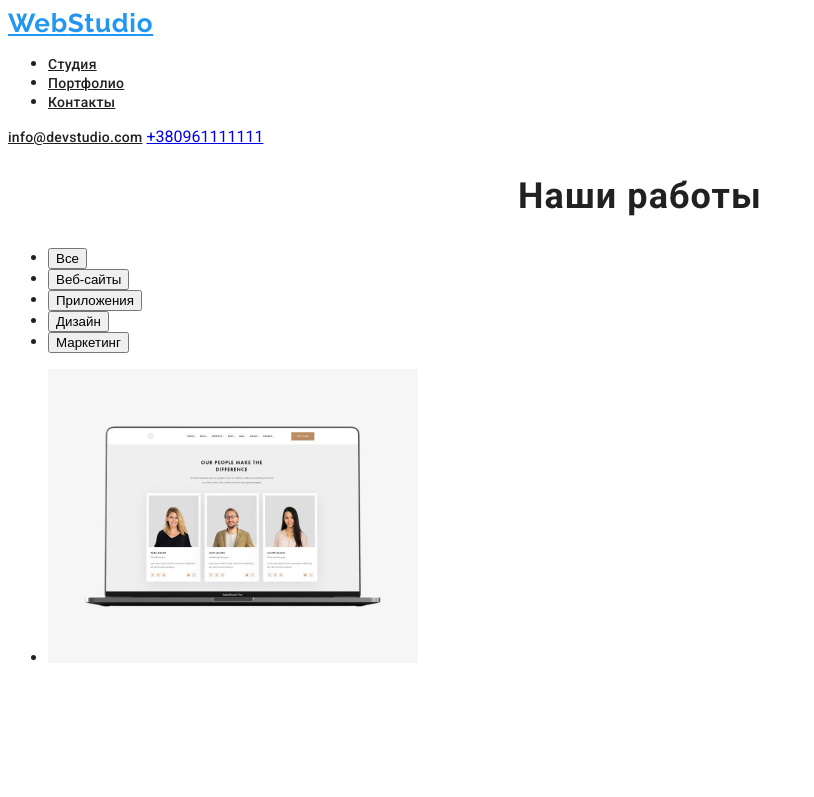
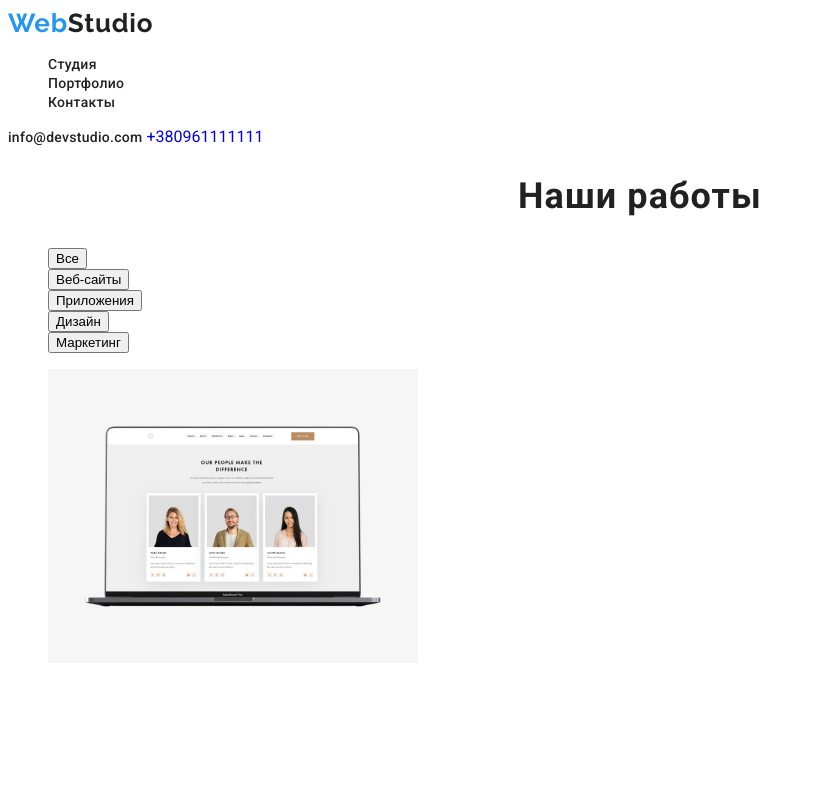
Before and after one commit to katerynakalenyk/goit-markup-hw-02-, a plain HTML site: page portfolio.html in a window 1280 px wide. Shown: the top 797 px of the page, without its empty margins (0-814 px from the left). Drawn offline with Linux system fonts and the light colour scheme.

Commit message:
dots:none
списки без точек, ссылки без подчеркиваний

```diff
--- a/css/styles.css
+++ b/css/styles.css
@@ -2,8 +2,16 @@ body{
     font-family: "Roboto", sans-serif;
     color: #212121;
 }
+
+a{
+    text-decoration: none;
+}
+li{
+    list-style-type: none;
+}
 /*цвет лого*/
-.logo-link{
+.logo
+{
     font-family: "Raleway",sans-serif;
     font-style: normal;
     font-weight: 400;
@@ -12,9 +20,14 @@ body{
     letter-spacing: 0.03em;
     color: #2196F3;
 }
-.logo-link:hover,
-.logo-link:focus{
-    color:  #2196F3;
+.logo-link{
+    font-family: "Raleway",sans-serif;
+    font-style: normal;
+    font-weight: 400;
+    font-size: 26px;
+    line-height: 1,192;
+    letter-spacing: 0.03em;
+    color: #212121;
 }
 
 .navigation-list-link{
@@ -53,12 +66,8 @@ body{
 }
 .hero{
     /* Bg */
-position: absolute;
-width: 1600px;
-height: 600px;
 left: 0px;
 top: 80px;
-
 background: #2F303A;
 }
 .hero-title{
@@ -84,7 +93,6 @@ background: #2F303A;
     align-items: center;
     text-align: center;
     letter-spacing: 0.06em;
-    color: #FFFFFF;
 }
 
 h1, h2, h3, h4 {
--- a/portfolio.html
+++ b/portfolio.html
@@ -14,13 +14,13 @@
 <body>
     <header class="main-header">
         <nav class="navigation">
-            <a class="logo-link" href="/"><span>Web</span>Studio</a>
+            <a class="logo-link" href="./index.html"><span class="logo">Web</span>Studio</a>
             <ul class="navigation-list">
                 <li class="navigation-list-item">
-                    <a class="navigation-list-link" href="#">Студия</a>
+                    <a class="navigation-list-link" href="./index.html">Студия</a>
                 </li>
                 <li class="navigation-list-item">
-                    <a class="navigation-list-link" href="#">Портфолио</a>
+                    <a class="navigation-list-link" href="./portfolio.html">Портфолио</a>
                 </li>
                 <li class="navigation-list-item">
                     <a class="navigation-list-link" href="#">Контакты</a>
```
